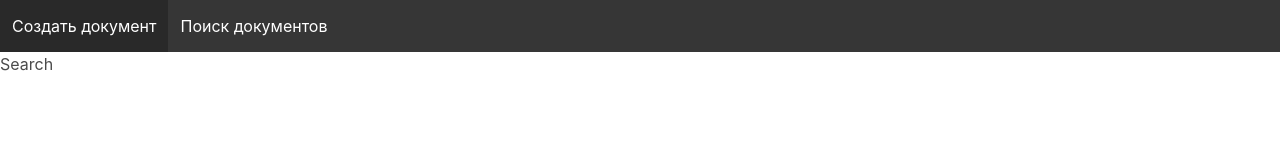
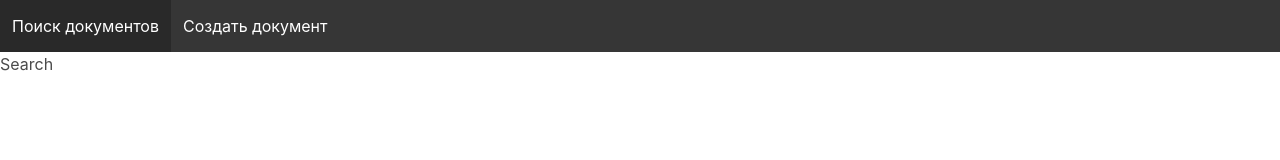
Before and after one commit to mikhailsidorov/document-search, a React (Create React App) app in the folder frontend/: page /documents in a window 1280 px wide. Shown: the top 160 px of the page. Built offline with nearby package versions, Linux system fonts and the light colour scheme.

Commit message:
Add NavigationLink

```diff
--- /dev/null
+++ b/frontend/src/components/Layout/NavigationLink/index.tsx
@@ -0,0 +1,13 @@
+import { FC, ReactNode } from 'react';
+import { NavLink } from 'react-router-dom';
+
+export interface NavigationLinkProps {
+  children?: ReactNode,
+  className?: string,
+  to: string
+  exact?: boolean
+};
+
+export const NavigationLink:FC<NavigationLinkProps> = ({ children, ...props }) => {
+  return <NavLink {...props} activeClassName="is-active">{ children }</NavLink>;
+};
--- a/frontend/src/components/Layout/index.tsx
+++ b/frontend/src/components/Layout/index.tsx
@@ -1,4 +1,6 @@
 import { Fragment, FC, ReactNode } from 'react';
+
+import { NavigationLink } from './NavigationLink';
 
 export interface LayoutProps {
   children?: ReactNode
@@ -10,8 +12,8 @@ export const Layout:FC<LayoutProps>  = ({ children }) => {
       <nav className="navbar is-dark">
         <div className="navbar-menu">
           <div className="navbar-start">
-            <a className="navbar-item is-active" href="/">Создать документ</a>
-            <a className="navbar-item" href="/">Поиск документов</a>
+            <NavigationLink exact={true} className="navbar-item" to="/documents">Поиск документов</NavigationLink>
+            <NavigationLink className="navbar-item" to="/documents/create">Создать документ</NavigationLink>
           </div>
         </div>
       </nav>
```
